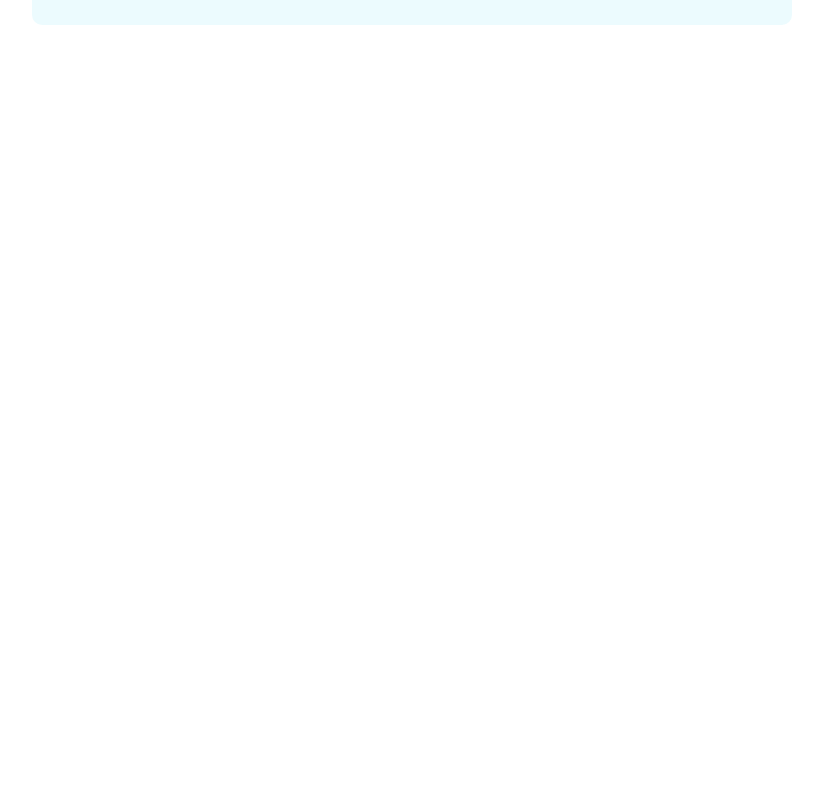
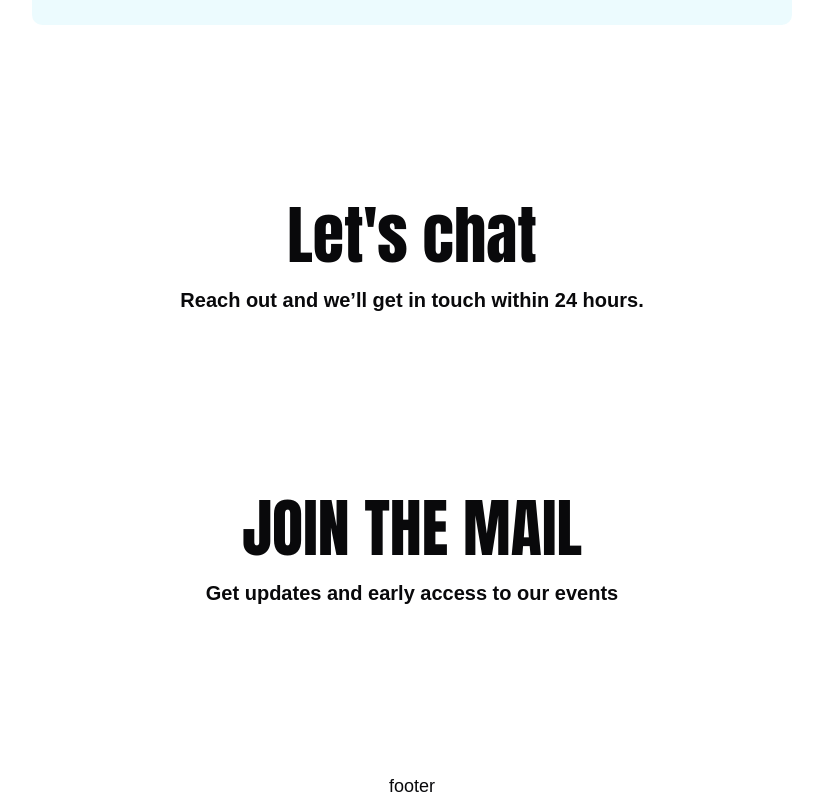
Before and after one commit to Shawarmaa/medico, a Next.js app: page / in a window 1280 px wide. Shown: the part 6926-7726 px from the top of the page, without its empty margins (228-1051 px from the left). Before the commit the page ends 6951 px from the top, so only its background shows below. Built offline with nearby package versions, Linux system fonts and the light colour scheme; a web font is replaced by a local one.

Commit message:
initialised all the section files

```diff
--- a/app/page.tsx
+++ b/app/page.tsx
@@ -7,6 +7,10 @@ import WhyUs from "@/components/why-us";
 import Reviews from "@/components/reviews";
 import AboutUs from "@/components/about-us";
 import FAQ from "@/components/faq";
+import LetsChat from "@/components/lets-chat";
+import Mailing from "@/components/mailing";
+import Footer from "@/components/footer";
+
 export default function Home() {
   return (
     <div className="flex flex-col gap-14 items-center lg:gap-36 px-2.5 md:px-10 lg:px-24">
@@ -23,6 +27,9 @@ export default function Home() {
       <Reviews/>
       <AboutUs/>
       <FAQ/>
+      <LetsChat/>
+      <Mailing/>
+      <Footer/>
 
     </div>
   );
--- /dev/null
+++ b/components/footer.tsx
@@ -0,0 +1,11 @@
+import { Anton } from "next/font/google";
+
+const anton = Anton({ subsets: ['latin'], weight: '400' })
+
+export default function Footer() {
+    return (
+        <div className = "flex flex-col justify-center items-center w-full">
+            footer
+        </div>
+    )
+}
--- /dev/null
+++ b/components/lets-chat.tsx
@@ -0,0 +1,16 @@
+import { Anton } from "next/font/google";
+
+const anton = Anton({ subsets: ['latin'], weight: '400' })
+
+export default function LetsChat() {
+    return (
+        <div className = "flex flex-col justify-center items-center w-full">
+            <h2 className = {`${anton.className}`}>Let's chat</h2>
+            <h1>Reach out and we’ll get in touch within 24 hours.</h1>
+
+            <div className = "flex flex-col justify-center items-center w-full">
+
+            </div>
+        </div>
+    )
+}
--- /dev/null
+++ b/components/mailing.tsx
@@ -0,0 +1,16 @@
+import { Anton } from "next/font/google";
+
+const anton = Anton({ subsets: ['latin'], weight: '400' })
+
+export default function Mailing() {
+    return (
+        <div className = "flex flex-col justify-center items-center w-full">
+            <h2 className = {`${anton.className}`}>JOIN THE MAIL</h2>
+            <h1>Get updates and early access to our events</h1>
+
+            <div className = "flex flex-col justify-center items-center w-full">
+
+            </div>
+        </div>
+    )
+}
```
